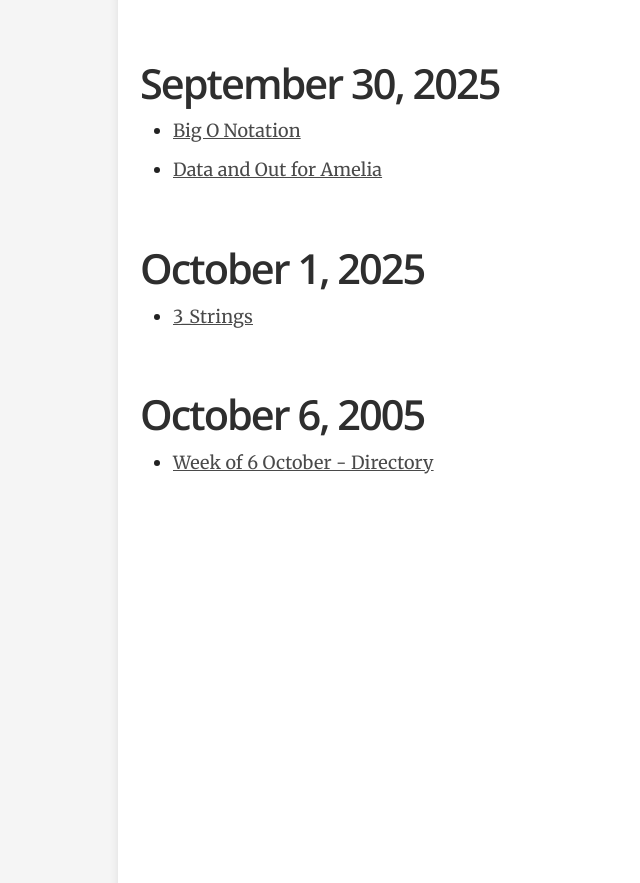
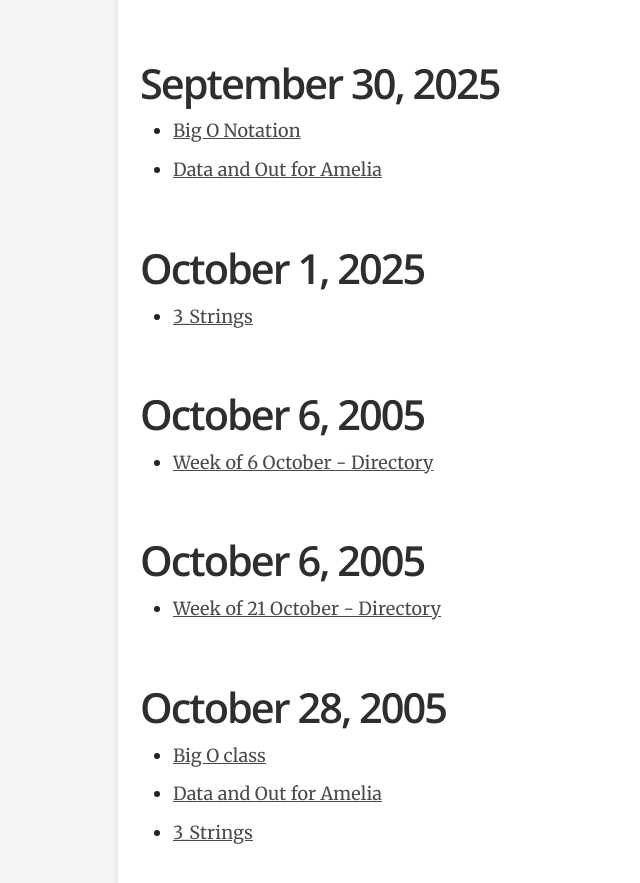
Before and after one commit to mswhitby/classroom, a Jekyll site: the page built from _docs/classes/uil.md, in a window 1280 px wide and 900 px high, scrolled down 996 px. Shown: the top 883 px of the window, without its empty margins (182-822 px from the left). Built offline with Jekyll 4.4.1, drawn with Linux system fonts in a browser that asks for light colours.

Commit message:
Updated UIL

```diff
--- a/_docs/classes/uil.md
+++ b/_docs/classes/uil.md
@@ -35,10 +35,24 @@ order: 8
 - [Big O Notation](https://github.com/mswhitby/classroom/blob/main/_docs/uil_files/Big%20O%20class%20%20https.pdf)
 - [Data and Out for Amelia](https://github.com/mswhitby/classroom/tree/main/_docs/uil_files/Data%20and%20Out%20for%20Amelia)
 
+
 # October 1, 2025
 
 - [3_Strings](https://github.com/mswhitby/classroom/tree/main/_docs/uil_files/3_Strings)
 
+
 # October 6, 2005
 
 - [Week of 6 October - Directory](https://github.com/mswhitby/classroom/tree/main/_docs/uil_files/Week%20of%206%20October)
+
+
+# October 6, 2005
+
+- [Week of 21 October - Directory](https://github.com/mswhitby/classroom/tree/main/_docs/uil_files/Week_of_21%20Oct)
+
+
+# October 28, 2005
+
+- [Big O class](https://github.com/mswhitby/classroom/blob/main/_docs/uil_files/Big%20O%20class%20%20https.docx)
+- [Data and Out for Amelia](https://github.com/mswhitby/classroom/tree/main/_docs/uil_files/Data%20and%20Out%20for%20Amelia)
+- [3_Strings](https://github.com/mswhitby/classroom/tree/main/_docs/uil_files/3_Strings)
```
